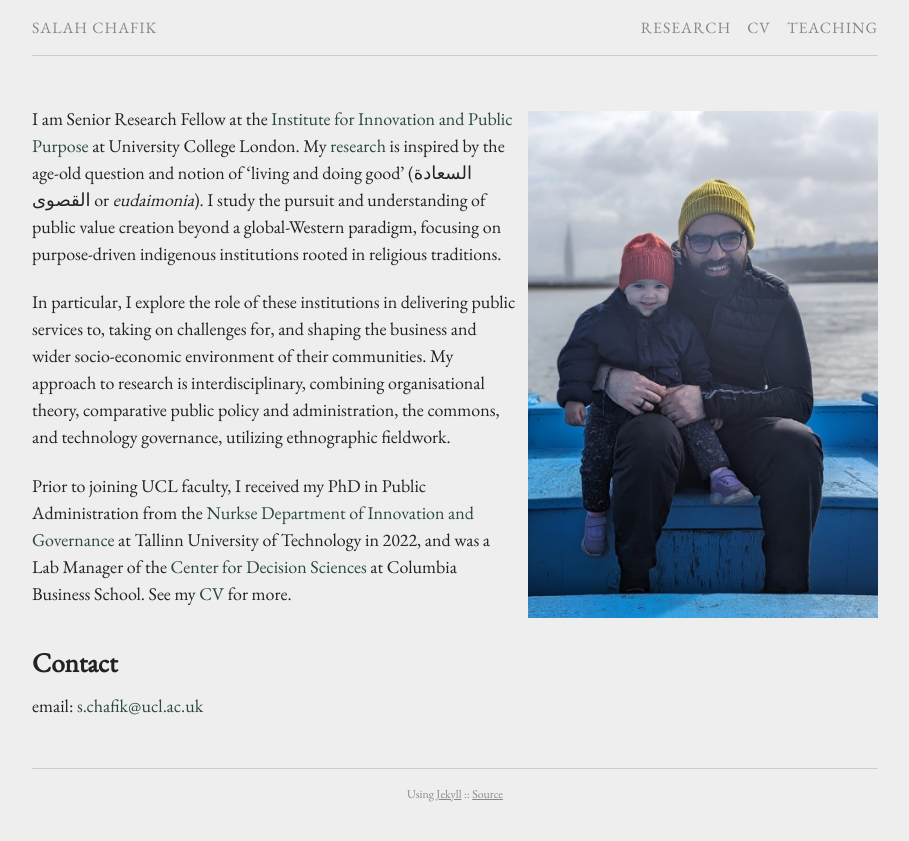
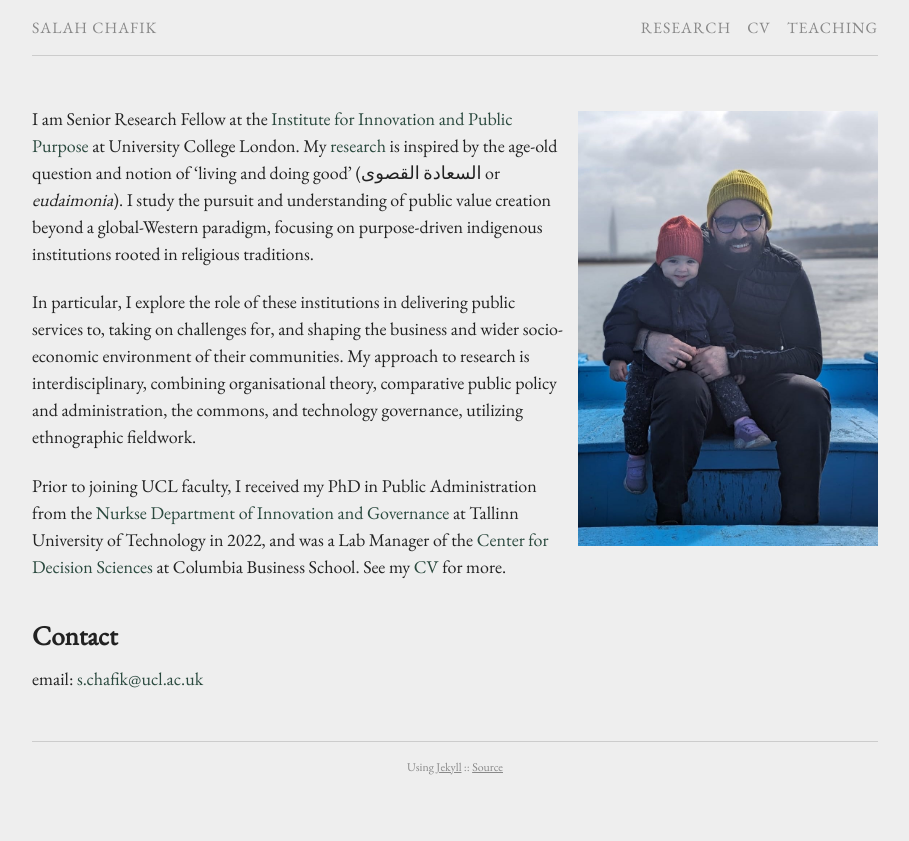
Before and after one commit to schafik/schafik.github.io, a Jekyll site: the page built from index.md, in a window 1280 px wide. Shown: the top 841 px of the page, without its empty margins (185-1094 px from the left). Built offline with Jekyll 4.4.1, drawn with Linux system fonts in a browser that asks for light colours; comment, search, counter and statistics services are not loaded.

Commit message:
Update index.md

```diff
--- a/index.md
+++ b/index.md
@@ -4,7 +4,7 @@ output: pdf_document
 permalink: /
 ---
 <br />
-{% include image.html url="images/nuna.jpeg" caption="" width="350" align="right" %}
+{% include image.html url="images/nuna.jpeg" caption="" width="300" align="right" %}
 
 I am Senior Research Fellow at the [Institute for Innovation and Public Purpose] at University College London. My [research] is inspired by the age-old question and notion of ‘living and doing good’ (السعادة القصوى or *eudaimonia*). I study the pursuit and understanding of public value creation beyond a global-Western paradigm, focusing on purpose-driven indigenous institutions rooted in religious traditions.
 
```
